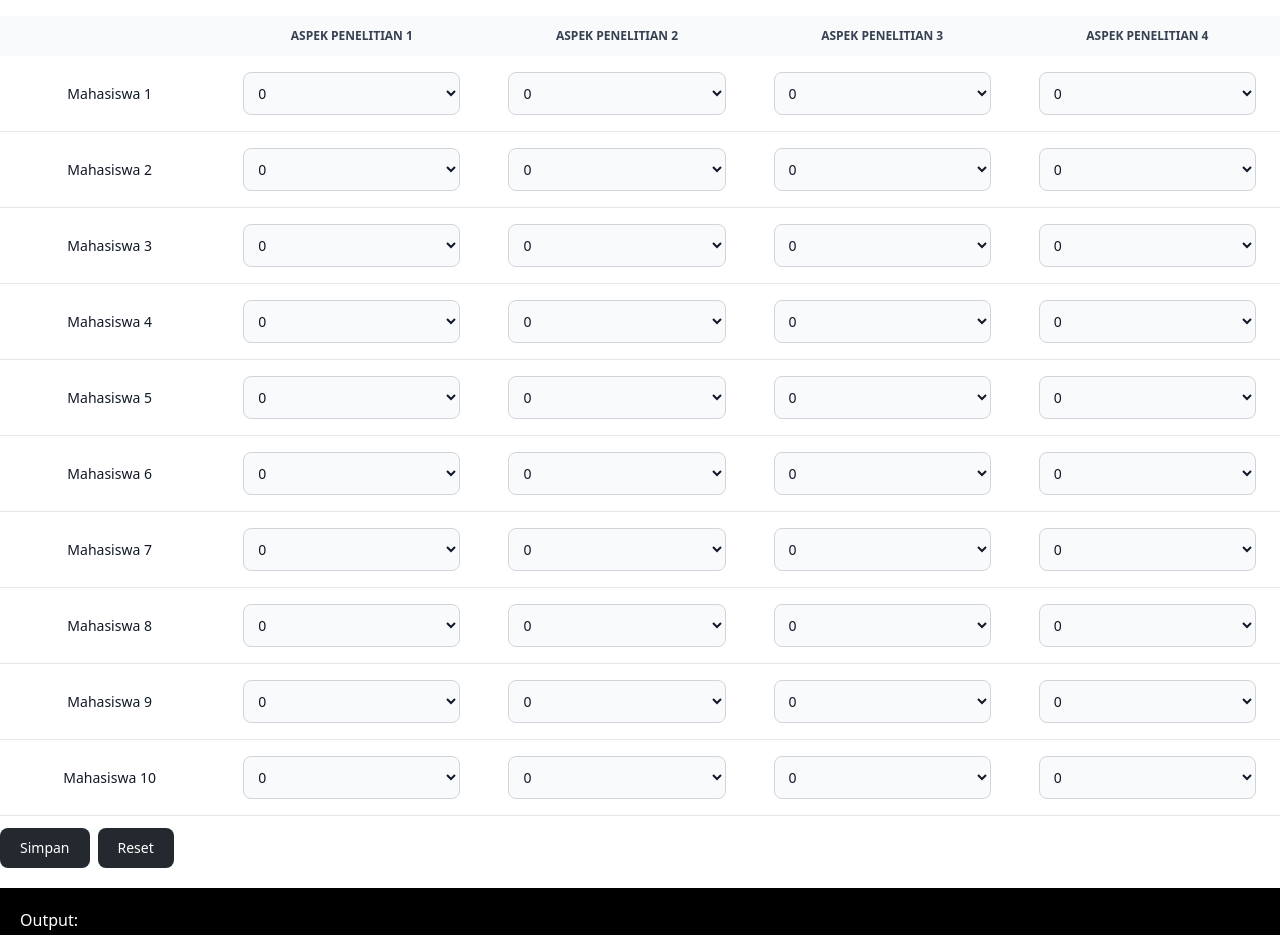
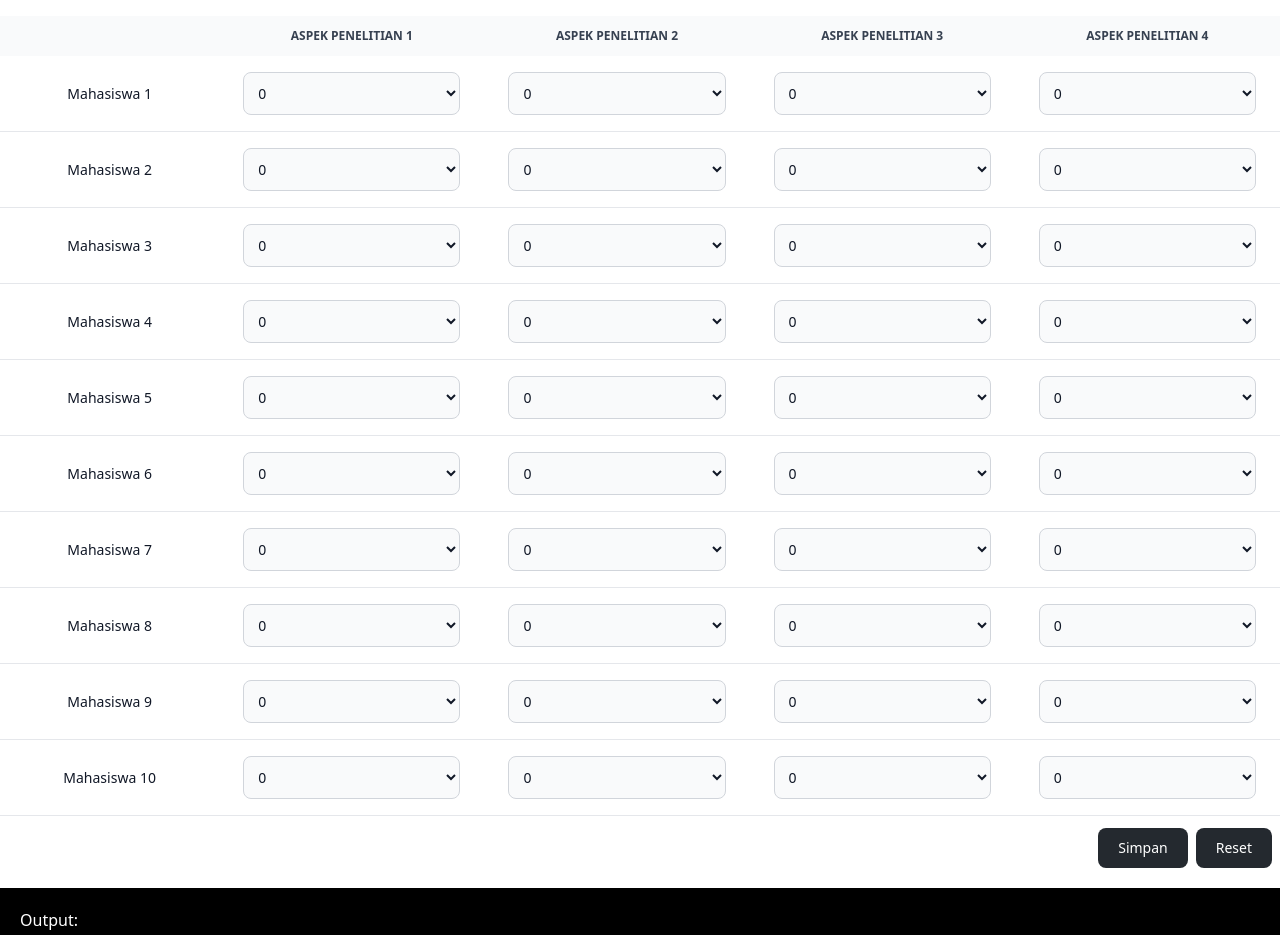
Before and after one commit to Slackluky/react-dosen-app, a React (Vite) app: page / in a window 1280 px wide. Shown: the top 935 px of the page. Built offline with nearby package versions, Linux system fonts and the light colour scheme.

Commit message:
1 file modified

```diff
--- a/src/App.jsx
+++ b/src/App.jsx
@@ -85,7 +85,7 @@ function App() {
             })}
           </tbody>
         </table>
-        <div>
+        <div className="flex justify-end">
           <button
             className="text-white bg-[#24292F] hover:bg-[#24292F]/90 focus:ring-4 focus:outline-none focus:ring-[#24292F]/50 font-medium rounded-lg text-sm px-5 py-2.5 text-center inline-flex items-center dark:focus:ring-gray-500 dark:hover:bg-[#050708]/30 mr-2 mb-2"
             onClick={() => setOutput(result)}
```
